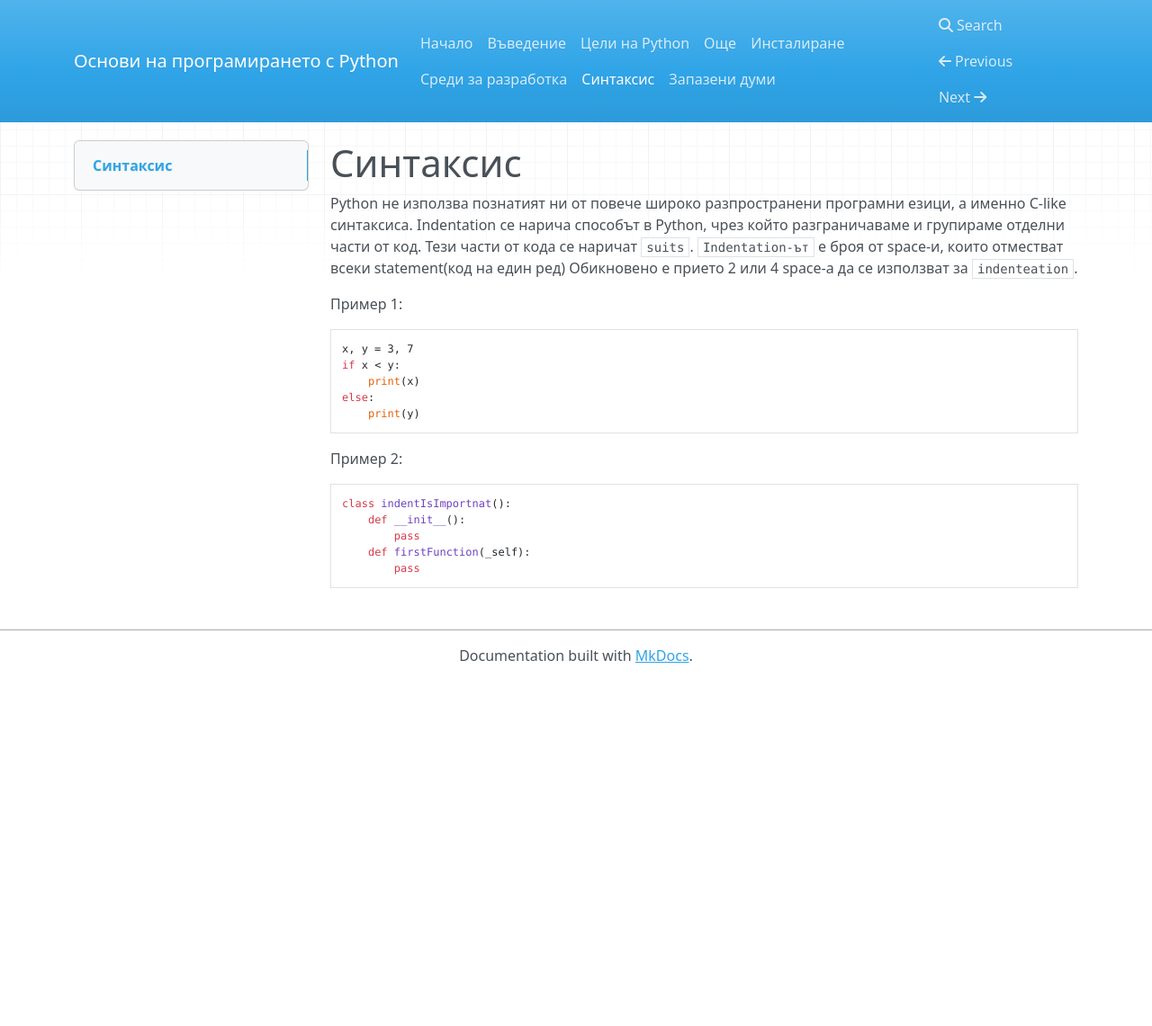
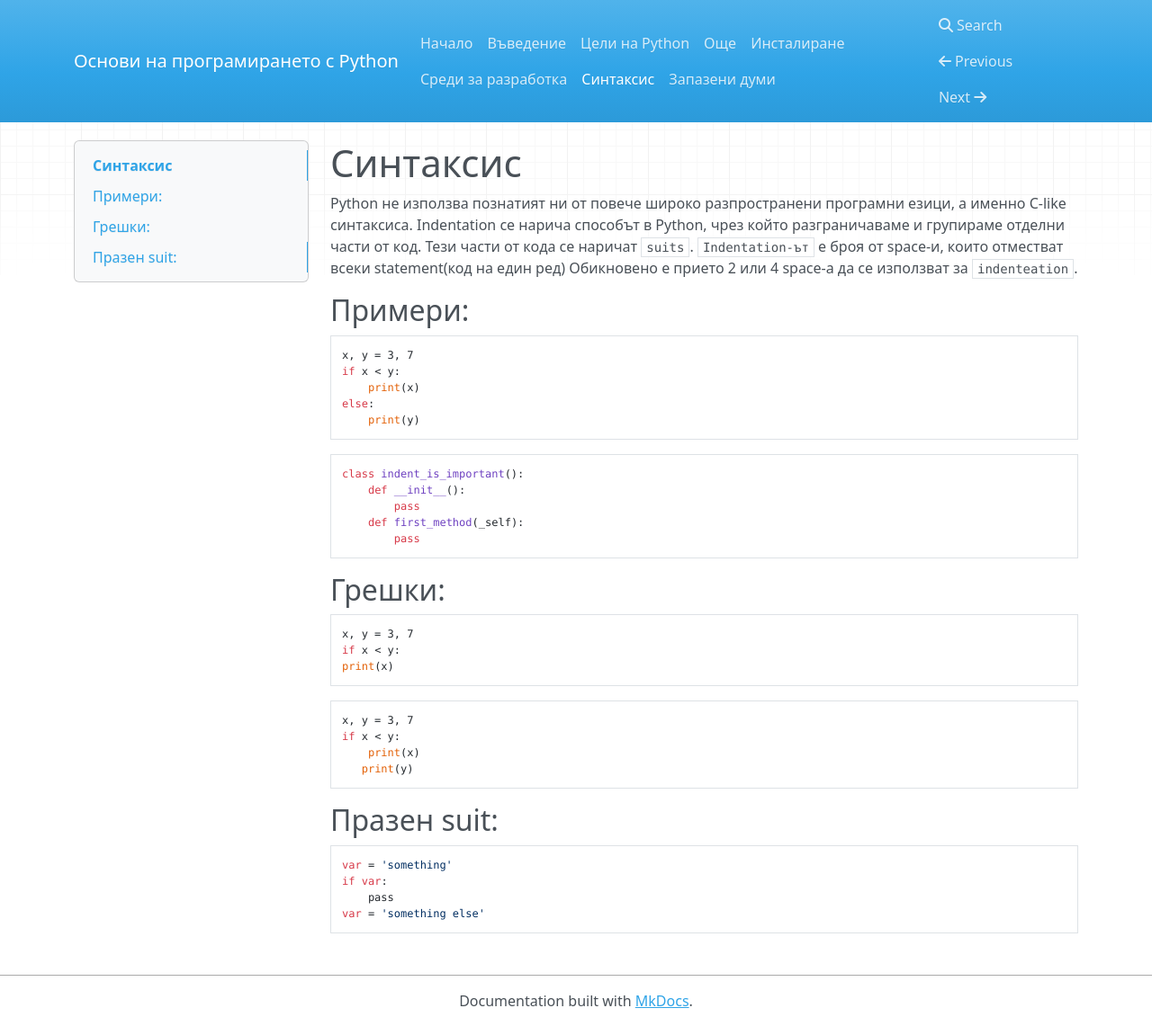
Before and after one commit to ivovivanov/ivovivanov.github.io, an MkDocs documentation site: the page built from docs/syntax.md, in a window 1280 px wide and 1141 px high. Shown: the whole window at 90% size. Built offline with MkDocs 1.6.1, drawn with Linux system fonts in a browser that asks for light colours; nearby versions of some CDN libraries.

Commit message:
Update syntax.md

````diff
--- a/docs/syntax.md
+++ b/docs/syntax.md
@@ -3,7 +3,7 @@
 Python не използва познатият ни от повече широко разпространени програмни езици, а именно C-like синтаксиса. Indentation се нарича способът в Python, чрез който разграничаваме и групираме отделни части от код. Тези части от кода се наричат `suits`. `Indentation-ът` е броя от space-и, които отместват всеки statement(код на един ред)
 Обикновено е прието 2 или 4 space-а да се използват за `indenteation`.
 
-Пример 1:
+## Примери:
 ```python
 x, y = 3, 7
 if x < y:
@@ -12,11 +12,31 @@ else:
     print(y)
 ```
 
-Пример 2:
 ```python
-class indentIsImportnat():
+class indent_is_important():
     def __init__():
         pass
-    def firstFunction(_self):
+    def first_method(_self):
         pass
 ```
+## Грешки:
+```python
+x, y = 3, 7
+if x < y:
+print(x)
+```
+
+```python
+x, y = 3, 7
+if x < y:
+    print(x)
+   print(y)
+```
+
+## Празен suit:
+```python
+var = 'something'
+if var:
+    pass
+var = 'something else'
+```
````
